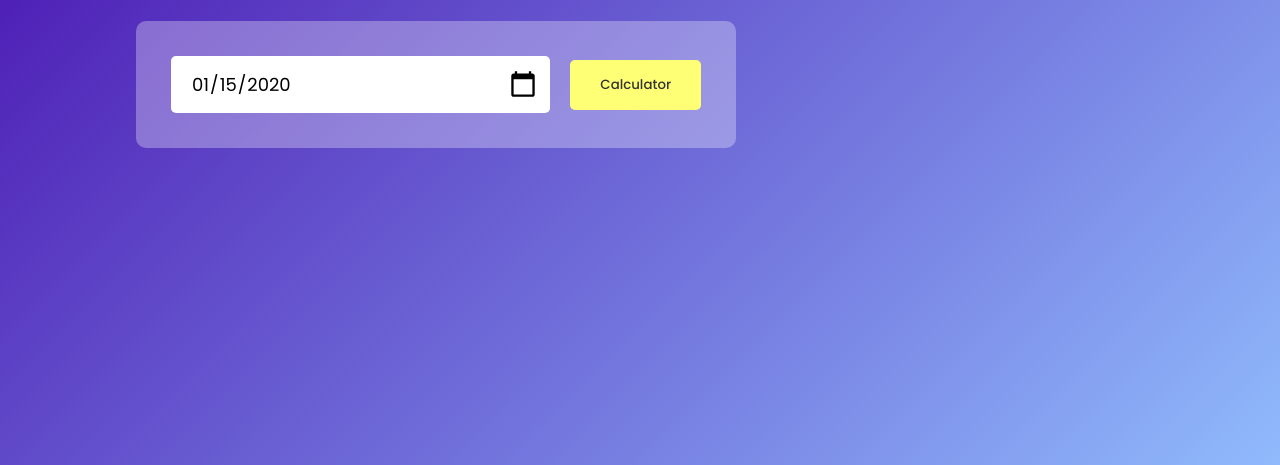
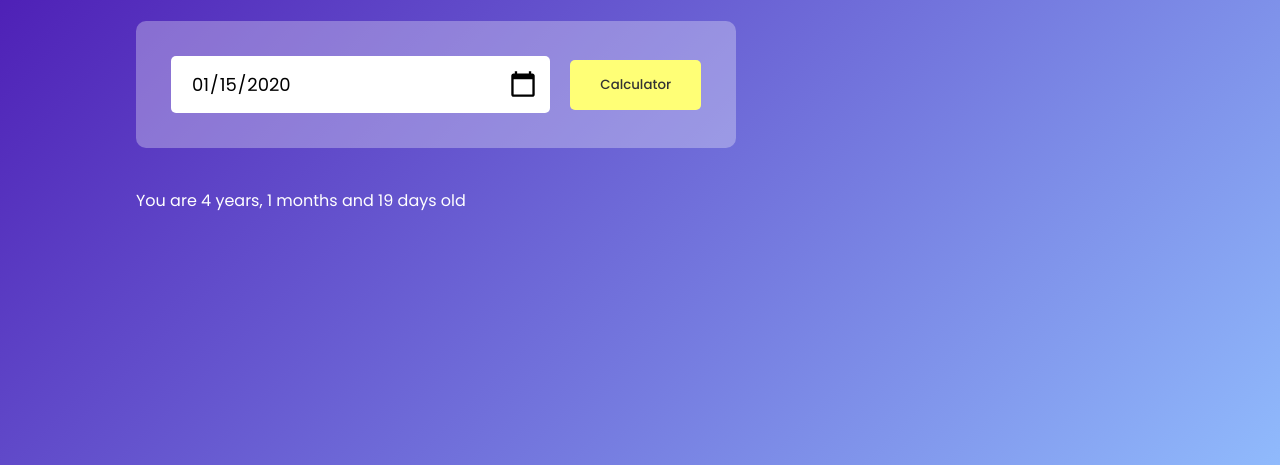
Before and after one commit to elcrmt/JavaScript-Age-Calculator, a plain HTML site: page index.html in a window 1280 px wide. Both pictures are taken after typing "2020-01-15" into the empty fields and a click on the button "Calculator". Shown: the part 335-800 px from the top of the page. Drawn offline with Linux system fonts and the light colour scheme.

Commit message:
projet fini

```diff
--- a/index.html
+++ b/index.html
@@ -13,11 +13,12 @@
             <h1>JavaScript<br><span>Age Calculator</span></h1>
             <div class="input-box">
                 <input type="date" id="date">
-                <button>Calculator</button>
+                <button onclick="calculateAge()">Calculator</button>
             </div>
+            <p id="result"></p>
         </div>
     </div>
 
-
+<script src="script.js"></script>
 </body>
 </html>
--- a/script.js
+++ b/script.js
@@ -0,0 +1,45 @@
+let userInput = document.getElementById("date");
+userInput.max = new Date().toISOString().split("T")[0];
+let result = document.getElementById("result");
+
+function calculateAge(){
+    let birthDate = new Date(userInput.value);
+
+    let d1 = birthDate.getDate();
+    let m1 = birthDate.getMonth() + 1;
+    let y1 = birthDate.getFullYear();
+
+    let today = new Date();
+
+    let d2 = today.getDate();
+    let m2 = today.getMonth() + 1;
+    let y2 = today.getFullYear();
+
+    let d3, m3, y3;
+
+    y3 = y2 - y1;
+
+    if(m2 >= m1){
+        m3 = m2 - m1;
+    }else{
+        y3--;
+        m3 = 12 + m2 - m1;
+    }
+
+    if(d2 >= d1){
+        d3 = d2 - d1;
+    }else {
+        m3--;
+        d3 = getDaysInMonth(y1, m1) + d2 - d1;
+    }
+
+    if(m3 < 0){
+        m3 = 11;
+        y3--;
+    }
+    result.innerHTML = `You are ${y3} years, ${m3} months and ${d3} days old`;
+}
+
+function getDaysInMonth(year, month){
+    return new Date(year, month, 0).getDate();
+}
```
